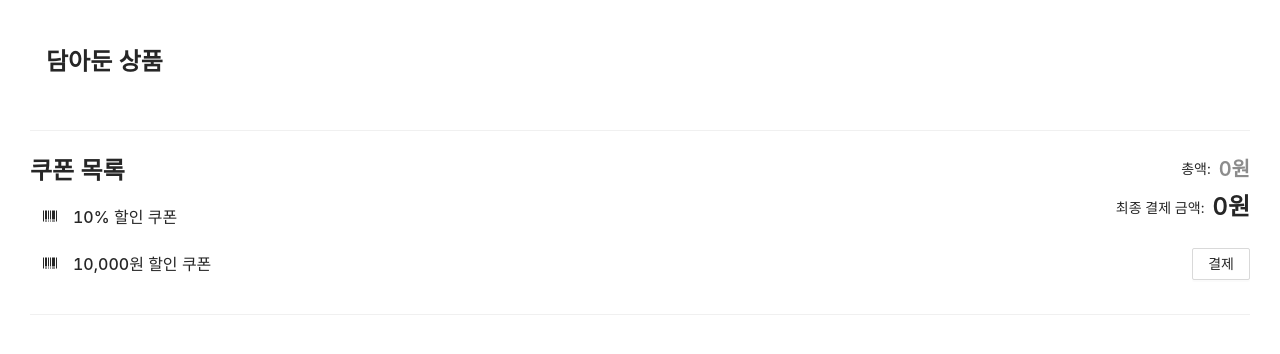
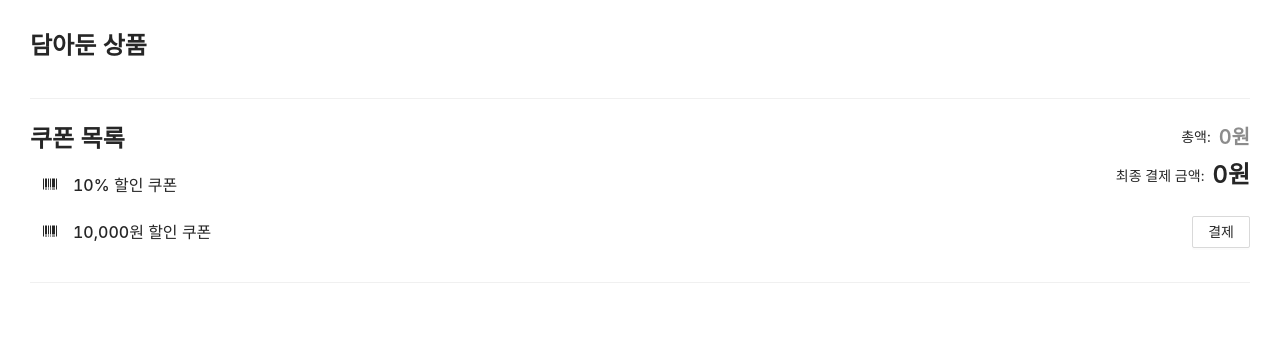
Before and after one commit to yjb94/cart-app, a React (Create React App) app: page /cart in a window 1280 px wide. Shown: the top 354 px of the page. Built offline with nearby package versions, Linux system fonts and the light colour scheme.

Commit message:
Removed padding for container

```diff
--- a/src/components/cart/CartList.tsx
+++ b/src/components/cart/CartList.tsx
@@ -31,7 +31,6 @@ const CartList: React.FC = () => {
 };
 
 const Container = styled.div`
-  padding: 16px;
   display: flex;
   flex-direction: column;
 `;
```
